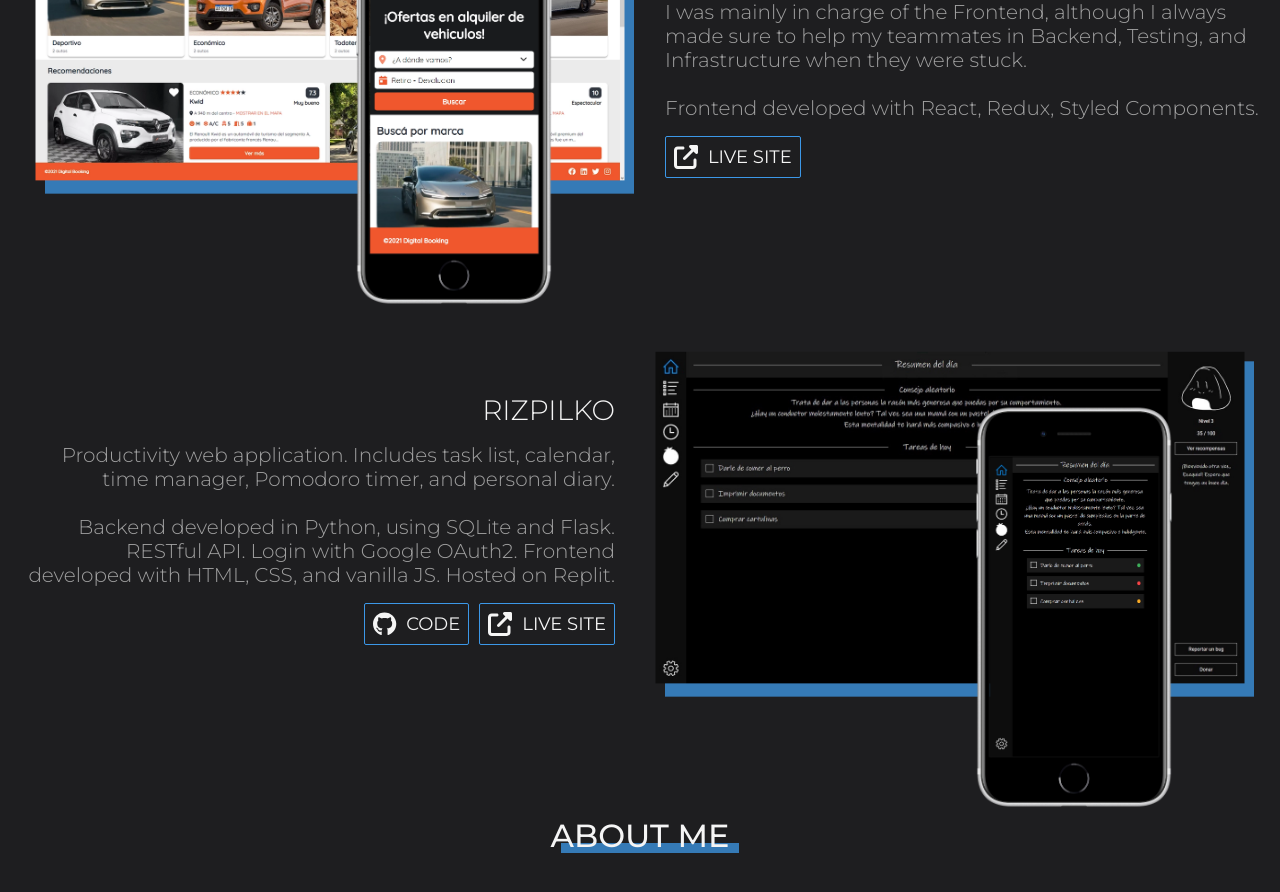
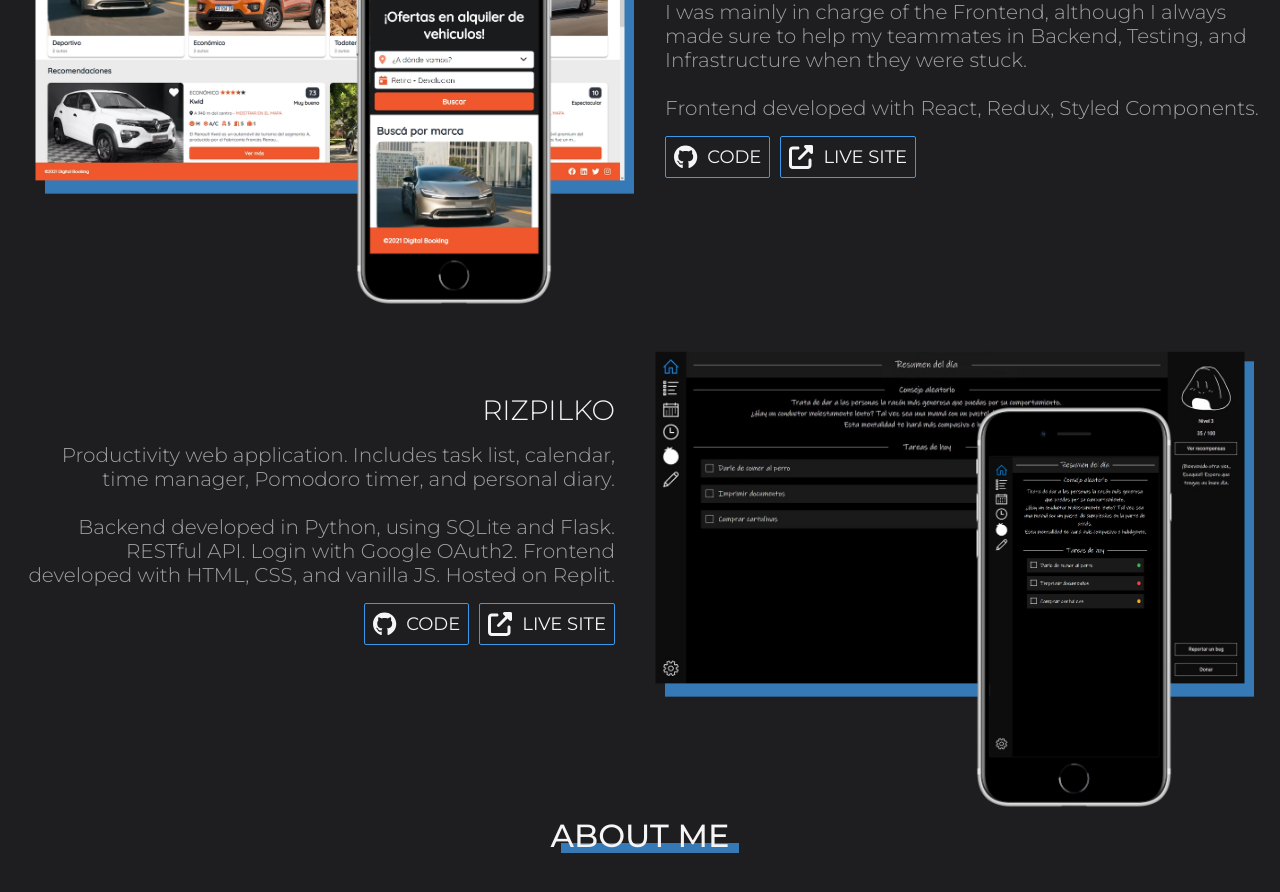
Before and after one commit to melognator/portfolio, a React (Vite) app: page / in a window 1280 px wide. Shown: the part 1520-2412 px from the top of the page. Built offline with nearby package versions, Linux system fonts and the light colour scheme.

Commit message:
Añadido codigo fuente de digital booking

```diff
--- a/src/pages/Home/Projects/index.jsx
+++ b/src/pages/Home/Projects/index.jsx
@@ -15,7 +15,7 @@ const Projects = () => {
             description: t('digitalbooking_description'),
             img: '/assets/img/digitalbooking.webp',
             phone_img: '/assets/img/digitalbooking_phone.webp',
-            // source: 'https://github.com/melognator/rizpilko',
+            source: 'https://github.com/melognator/digital-booking',
             site: 'http://dh.melogno.lol',
             alt: t('digitalbooking_alt'),
             color: '',
```
